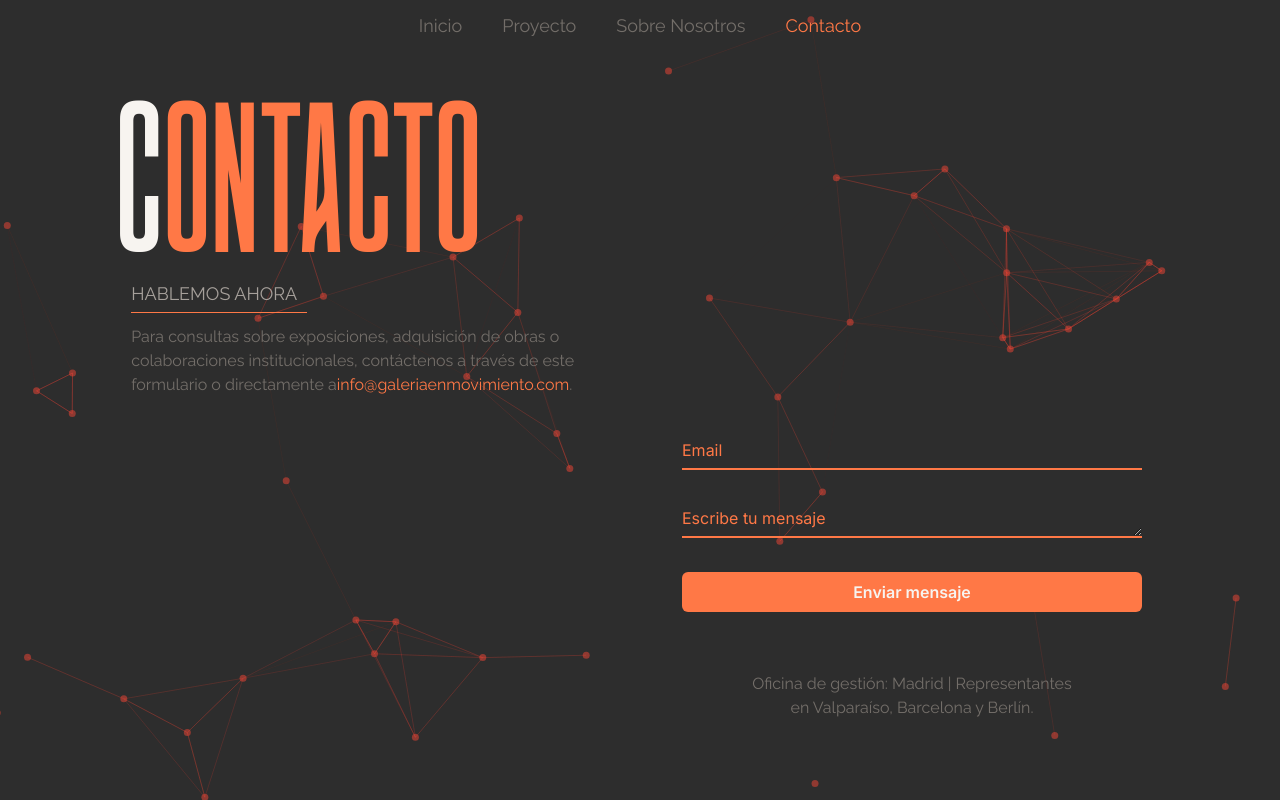
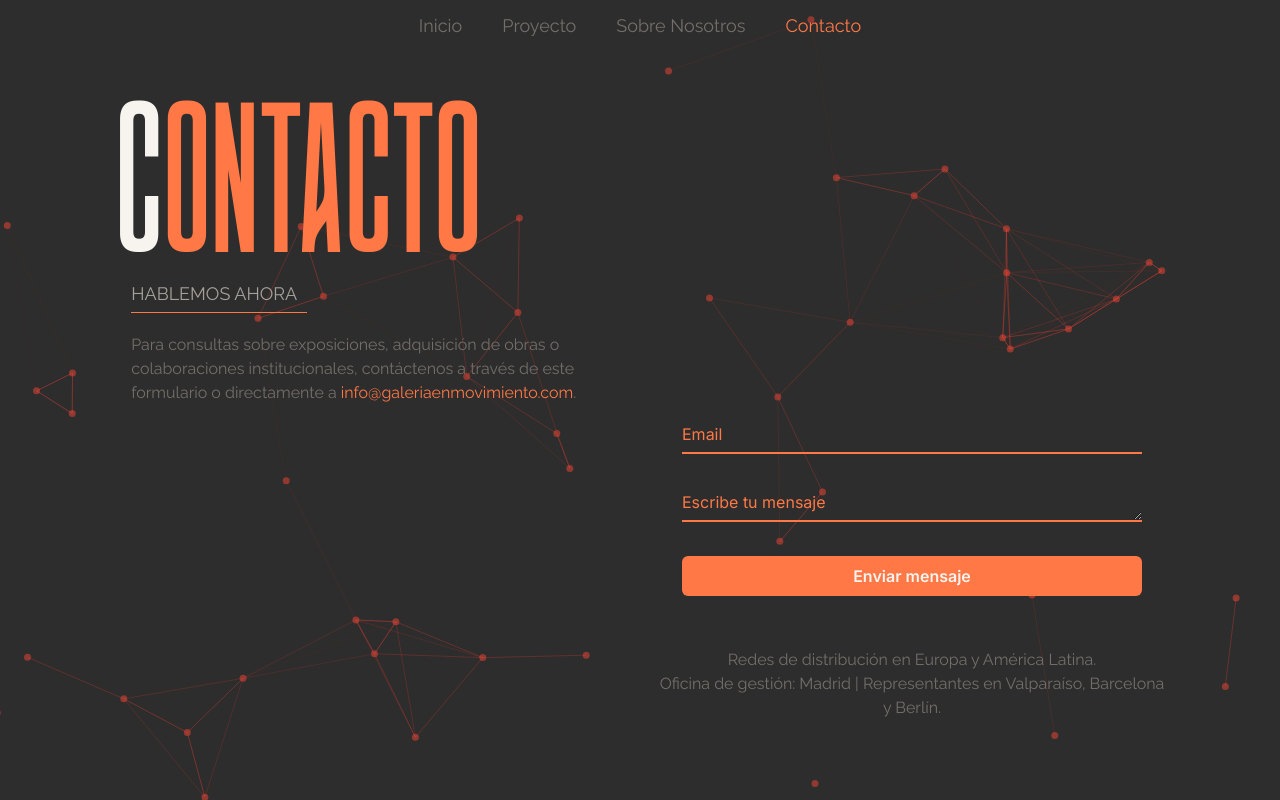
Before and after one commit to Najdorf12/art-gallery, a React (Vite) app: page /Contacto in a window 1280 px wide. Built offline with nearby package versions, Linux system fonts and the light colour scheme.

Commit message:
add styles

```diff
--- a/src/pages/Contact.jsx
+++ b/src/pages/Contact.jsx
@@ -78,12 +78,12 @@ const Contact = () => {
             <p
               ref={subtitleRef}
               style={{ animation: "appear 3s ease-out" }}
-              className="text-start text-grayCustom text-sm mt-3 md:text-base xl:mt-5 2xl:text-lg 2xl:mt-7"
+              className="text-start text-grayCustom text-sm mt-3 md:text-base lg:mt-5 xl:mt-6 2xl:text-lg 2xl:mt-7"
             >
               Para consultas sobre exposiciones, adquisición de obras o
               colaboraciones institucionales, contáctenos a través de este
               formulario o directamente a
-              <span className="text-orangeCustom">
+              <span className="text-orangeCustom pl-1">
                 info@galeriaenmovimiento.com
               </span>
               .
@@ -156,9 +156,10 @@ const Contact = () => {
           <div
             ref={textRef}
             id="text-reveal2"
-            className="relative z-50 text-grayCustom font-text2 text-center text-balance mt-5 text-sm px-4 lg:text-base lg:mt-7 2xl:text-lg"
+            className="relative z-50 text-grayCustom font-text2 text-center text-balance mt-5 text-sm px-4 lg:text-base xl:mt-4  2xl:text-lg"
           >
-            Oficina de gestión: Madrid | Representantes en Valparaíso, Barcelona
+             Redes de distribución en Europa y América Latina. <br />
+             Oficina de gestión: Madrid | Representantes en Valparaíso, Barcelona
             y Berlín.
           </div>
         </section>
```
